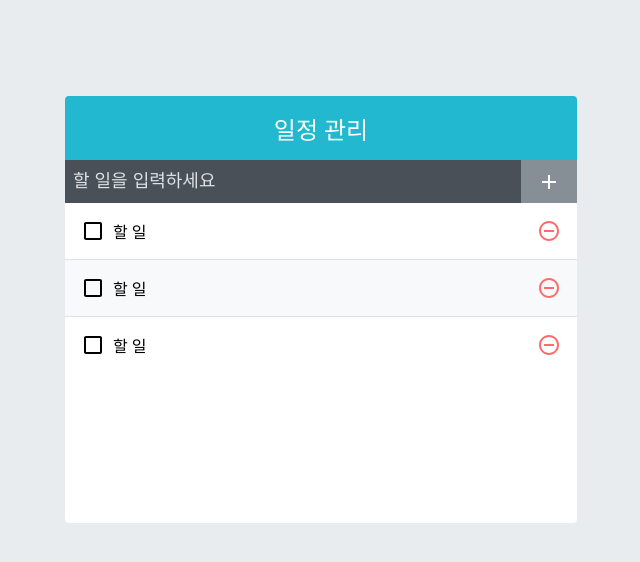
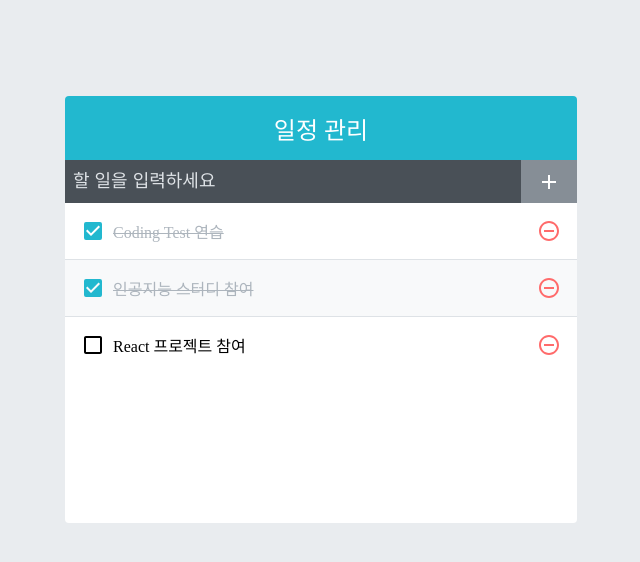
Before and after one commit to 82KJ/react-todo-list-app, a React (Create React App) app: page / in a window 1280 px wide. Shown: the top 562 px of the page, without its empty margins (319-959 px from the left). Built offline with nearby package versions, Linux system fonts and the light colour scheme.

Commit message:
todos state 정의 및 props 전달

```diff
--- a/src/App.js
+++ b/src/App.js
@@ -1,12 +1,31 @@
+import { useState } from 'react';
 import TodoInsert from './components/TodoInsert';
 import TodoList from './components/TodoList';
 import TodoTemplate from './components/TodoTemplate';
 
 const App = () => {
+  const [todos, setTodos] = useState([
+    {
+      id: 1,
+      text: 'Coding Test 연습',
+      checked: true,
+    },
+    {
+      id: 2,
+      text: '인공지능 스터디 참여',
+      checked: true,
+    },
+    {
+      id: 3,
+      text: 'React 프로젝트 참여',
+      checked: false,
+    },
+  ]);
+
   return (
     <TodoTemplate>
-      <TodoInsert/>
-      <TodoList/>
+      <TodoInsert />
+      <TodoList todos={todos}/>
     </TodoTemplate>
   );
 };
--- a/src/components/TodoList.js
+++ b/src/components/TodoList.js
@@ -1,12 +1,12 @@
 import TodoListItem from './TodoListItem';
 import './TodoList.scss';
 
-const TodoList = () => {
+const TodoList = ({ todos }) => {
   return (
     <div className="TodoList">
-      <TodoListItem/>
-      <TodoListItem/>
-      <TodoListItem/>
+      {todos.map((todo) => (
+        <TodoListItem todo={todo} key={todo.id} />
+      ))}
     </div>
   );
 };
--- a/src/components/TodoListItem.js
+++ b/src/components/TodoListItem.js
@@ -4,13 +4,16 @@
   MdCheckBox,
   MdRemoveCircleOutline,
 } from 'react-icons/md';
+import cn from 'classnames';
 
-const TodoListItem = () => {
+const TodoListItem = ({todo}) => {
+  const {text, checked} = todo;
+
   return (
     <div className="TodoListItem">
-      <div className="checkbox">
-        <MdCheckBoxOutlineBlank />
-        <div className="text">할 일</div>
+      <div className={cn('checkbox', {checked})}>
+        {checked ? <MdCheckBox/> : <MdCheckBoxOutlineBlank />}
+        <div className="text">{text}</div>
       </div>
       <div className="remove">
         <MdRemoveCircleOutline />
```
